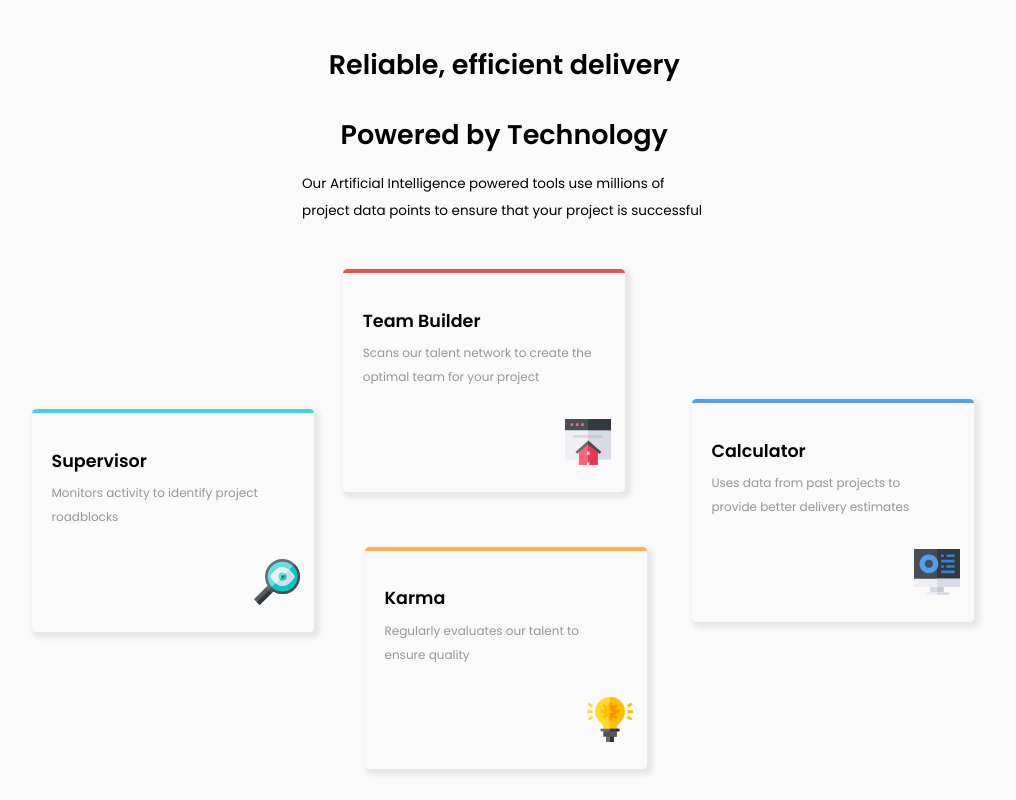
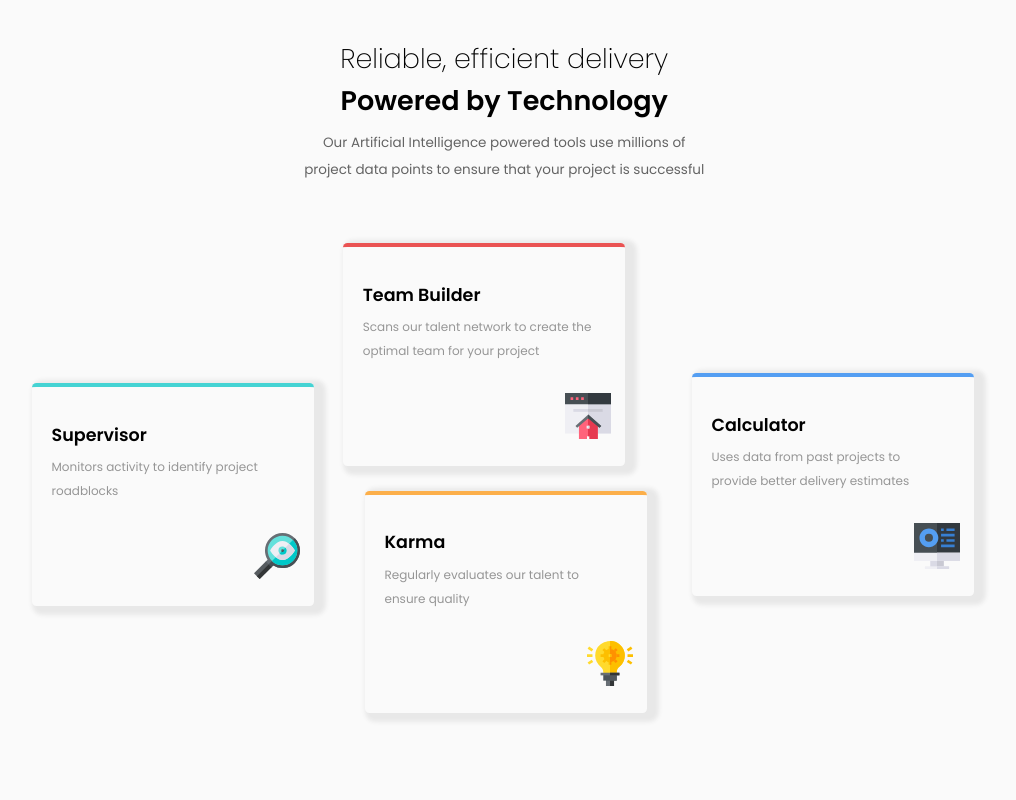
Before and after one commit to yrpcfcp/four-card-feature-section-master, a plain HTML site: page index.html in a window 1280 px wide. Shown: the whole page, without its empty margins (156-1172 px from the left). Drawn offline with Linux system fonts and the light colour scheme.

```diff
--- a/index.html
+++ b/index.html
@@ -11,12 +11,18 @@
 </head>
 <body>
   <header>
+    <article>
         <h1>
           Reliable, efficient delivery
         </h1>
+
+
             <h1>
+              <strong>
             Powered by Technology
+          </strong>
           </h1>
+
           <p>
             Our Artificial Intelligence powered tools use millions of project data points
   to ensure that your project is successful
@@ -68,7 +74,8 @@
 
 
         </main>
-
+        <br><br>
+      </article>
 
 
 
--- a/style/style.css
+++ b/style/style.css
@@ -31,6 +31,10 @@ body{
     background-color: var(--clr-neutral-vlight-grey);
     }
 
+article{
+    text-align: center;
+}
+
 header{
     display: flex;
     flex-direction: column;
@@ -39,16 +43,22 @@ header{
     width: 32%;
 }
 
-header h1, h2{
+header h1{
     font-size: 1.8rem;
     margin: 1rem auto;
+    font-weight: 300;
+    line-height: 1;
 }
+
+
+
 
 header p{
     font-size: 0.9rem;
-    align-self: center;
+    text-align: center;
     line-height: 2;
-    margin: 0 0 3rem 0;
+    margin: 1rem 0 4rem 0;
+    opacity: 0.6;
 }
 
 .main-container{
@@ -57,7 +67,7 @@ header p{
     flex-direction: column;
     justify-content: center;
     border-top: 0.3rem var(--clr-primary-red) solid;
-    box-shadow: 0.2rem 0.2rem 0.3rem 0.2rem rgb(232, 232, 232);
+    box-shadow: 0.4rem 0.2rem 0.3rem 0.4rem rgb(232, 232, 232);
     border-radius: 0.3rem;
     margin: 0 auto;
     padding: 1.8rem;
@@ -89,7 +99,7 @@ header p{
     flex-direction: column;
     justify-content: center;
     border-top: 0.3rem var(--clr-primary-cyan) solid;
-    box-shadow: 0.2rem 0.2rem 0.3rem 0.2rem rgb(232, 232, 232);
+    box-shadow: 0.4rem 0.2rem 0.3rem 0.4rem rgb(232, 232, 232);
     border-bottom: 0.3rem transparent;
     border-radius: 0.3rem;
     margin: -5.5rem 0 0 12rem;
@@ -121,7 +131,7 @@ header p{
     flex-direction: column;
     justify-content: center;
     border-top: 0.3rem var(--clr-primary-blue) solid;
-    box-shadow: 0.2rem 0.2rem 0.3rem 0.2rem rgb(232, 232, 232);
+    box-shadow: 0.4rem 0.2rem 0.3rem 0.4rem rgb(232, 232, 232);
     border-bottom: 0.3rem transparent;
     border-radius: 0.3rem;
     margin: -15.5rem 0 0 56rem;
@@ -154,9 +164,9 @@ header p{
     justify-content: center;
     border-top: 0.3rem var(--clr-primary-orange) solid;
     padding: 0.5rem;
-    box-shadow: 0.2rem 0.2rem 0.3rem 0.2rem rgb(232, 232, 232);
+    box-shadow: 0.4rem 0.2rem 0.3rem 0.4rem rgb(232, 232, 232);
     border-radius: 0.3rem;
-    margin: -5rem 0 0 34.2rem;
+    margin: -7rem 0 0 34.2rem;
     padding: 1.8rem;
     width: 18%;
 }
@@ -179,3 +189,17 @@ header p{
     line-height: 2;
 
 }
+
+
+/*--------------------- MEDIA QUERIES----------------- */
+
+/* @media screen and (max-width: 375px) {
+
+    article{
+        display: flex;
+        flex-direction: row;
+        flex-wrap: wrap;
+        flex: 1 2;
+        min-width: 35%;
+    }
+    }
```
